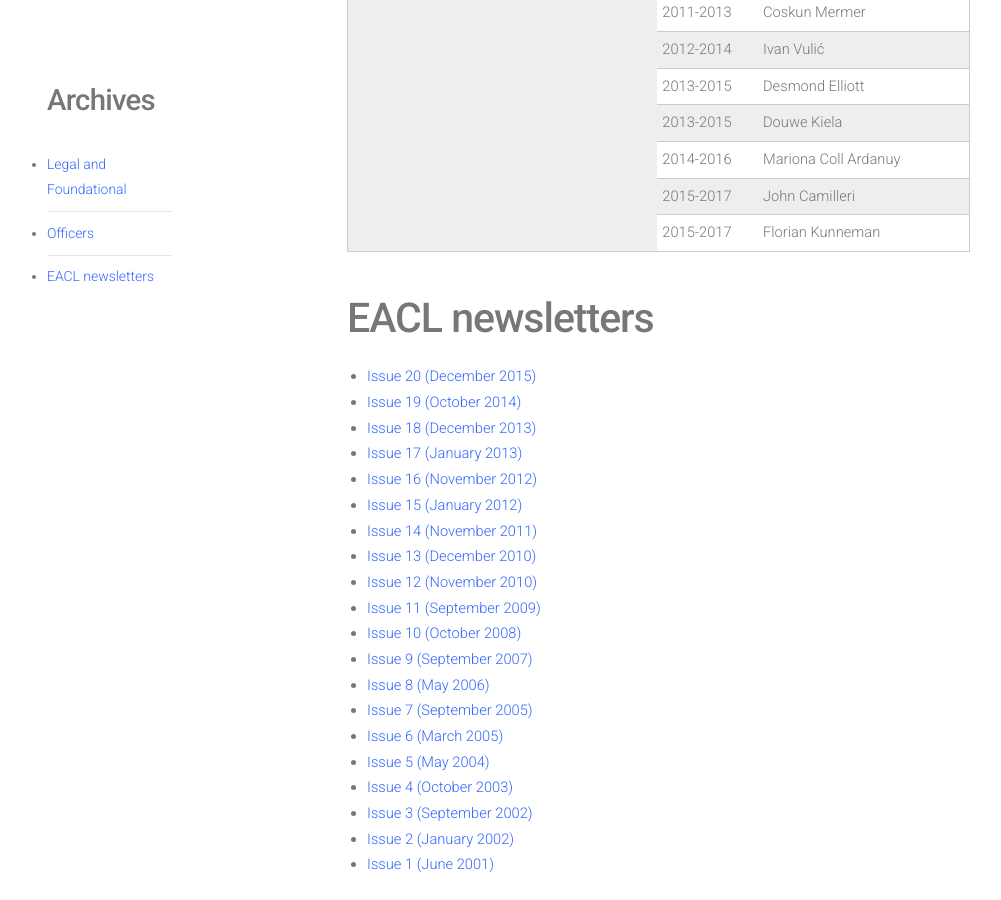
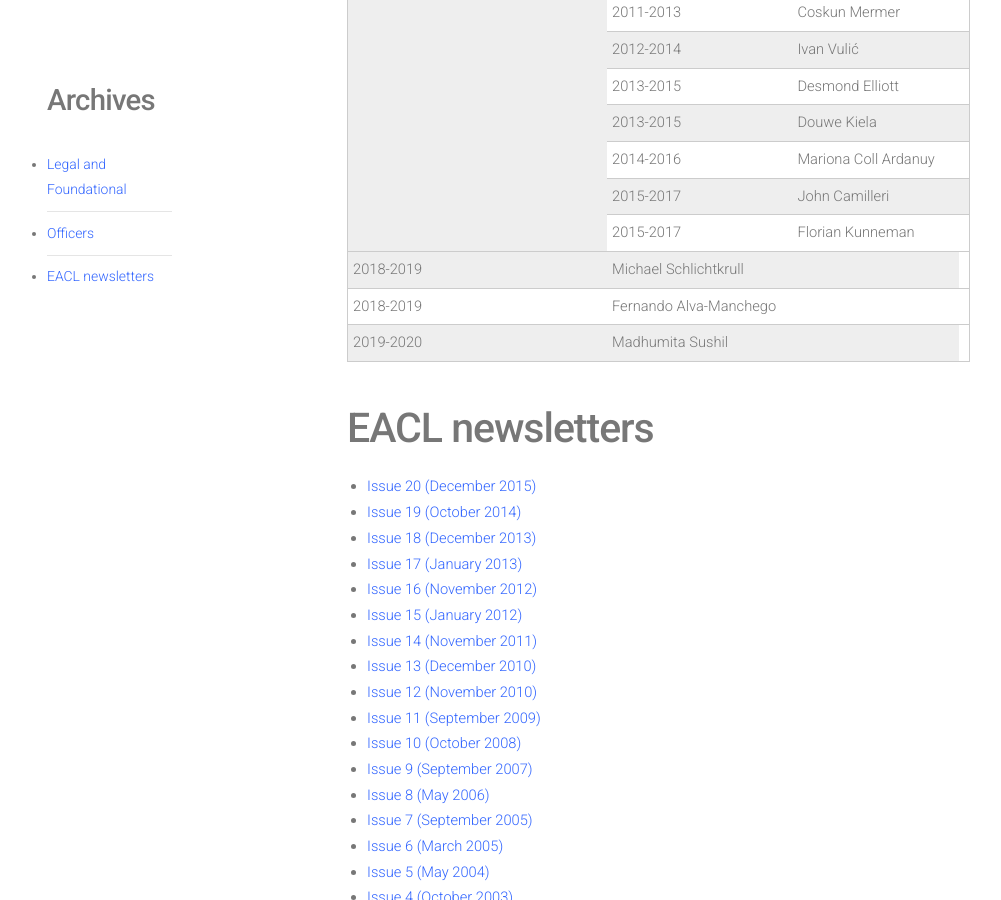
Before and after one commit to EaclWebmaster/EaclWebmaster.github.io, a Jekyll site: the page built from archives/index.html, in a window 1280 px wide and 900 px high, scrolled down 5397 px. Shown: the whole window, without its empty margins (113-1114 px from the left). Built offline with Jekyll 4.4.1, drawn with Linux system fonts in a browser that asks for light colours; nearby versions of some CDN libraries.

Commit message:
adding old student board members

```diff
--- a/archives/sections/0_officers.html
+++ b/archives/sections/0_officers.html
@@ -136,6 +136,9 @@
 2014-2016 | Mariona Coll Ardanuy
 2015-2017 | John Camilleri
 2015-2017 | Florian Kunneman
+2018-2019 | Michael Schlichtkrull
+2018-2019 | Fernando Alva-Manchego
+2019-2020 | Madhumita Sushil
 
 {% endcapture %}
 
```
